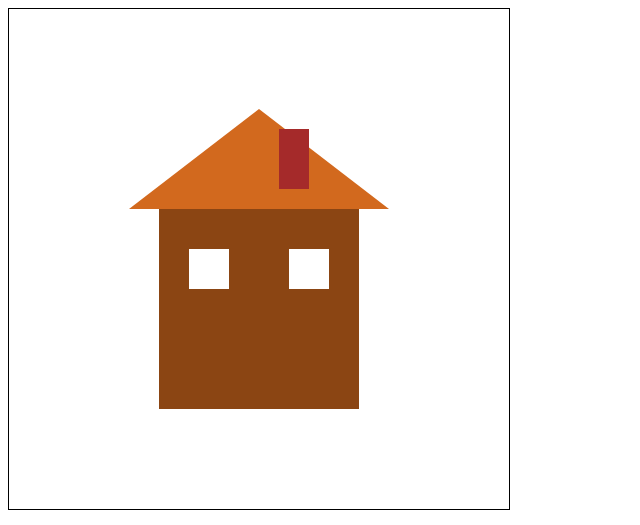
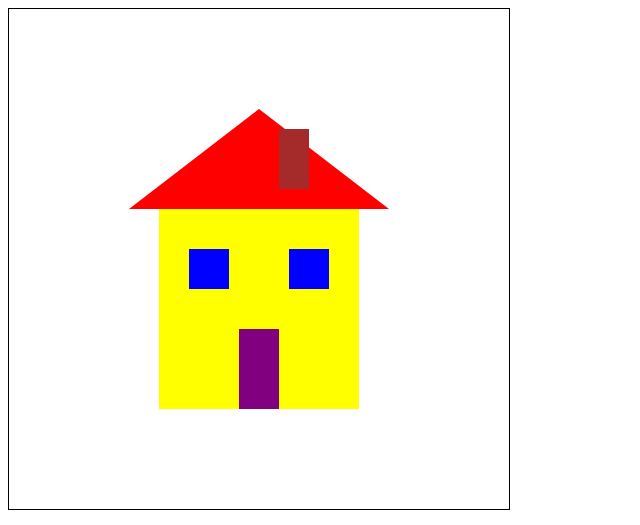
Before and after one commit to kryaaaa/website, a plain HTML site: page index.html in a window 1280 px wide. Shown: the whole page, without its empty margins (0-640 px from the left). Drawn offline with Linux system fonts and the light colour scheme.

Commit message:
Update index.html

```diff
--- a/index.html
+++ b/index.html
@@ -1,10 +1,4 @@
 <!DOCTYPE html>
-<html lang="ru">
-<head>
-    <meta charset="UTF-8">
-    <meta name="viewport" content="width=device-width, initial-scale=1.0">
-    <title>Домик на канве</title>
-</head>
 <body>
     <canvas id="myCanvas" width="500" height="500" style="border:1px solid #000000;"></canvas>
 
@@ -12,27 +6,26 @@
         var canvas = document.getElementById("myCanvas");
         var ctx = canvas.getContext("2d");
 
-        // Рисуем корпус дома
-        ctx.fillStyle = "#8B4513"; // Цвет дерева
-        ctx.fillRect(150, 200, 200, 200); // x, y, ширина, высота
+        ctx.fillStyle = "yellow";
+        ctx.fillRect(150, 200, 200, 200);
 
-        // Рисуем крышу
+
         ctx.beginPath();
-        ctx.moveTo(120, 200); // Левый нижний угол
-        ctx.lineTo(250, 100); // Вершина крыши
-        ctx.lineTo(380, 200); // Правый нижний угол
+        ctx.moveTo(120, 200);
+        ctx.lineTo(250, 100);
+        ctx.lineTo(380, 200);
         ctx.closePath();
-        ctx.fillStyle = "#D2691E"; // Цвет крыши
+        ctx.fillStyle = "red";
         ctx.fill();
 
-        // Рисуем окна
-        ctx.fillStyle = "#FFFFFF"; // Цвет окон
-        ctx.fillRect(180, 240, 40, 40); // Левое окно
-        ctx.fillRect(280, 240, 40, 40); // Правое окно
 
-        // Рисуем дверь
-        ctx.fillStyle = "#8B4513"; // Цвет двери
-        ctx.fillRect(230, 320, 40, 80); // Дверь
+        ctx.fillStyle = "blue";
+        ctx.fillRect(180, 240, 40, 40);
+        ctx.fillRect(280, 240, 40, 40);
+
+
+        ctx.fillStyle = "purple";
+        ctx.fillRect(230, 320, 40, 80);
 
         // Рисуем трубу
         ctx.fillStyle = "#A52A2A"; // Цвет трубы
```
